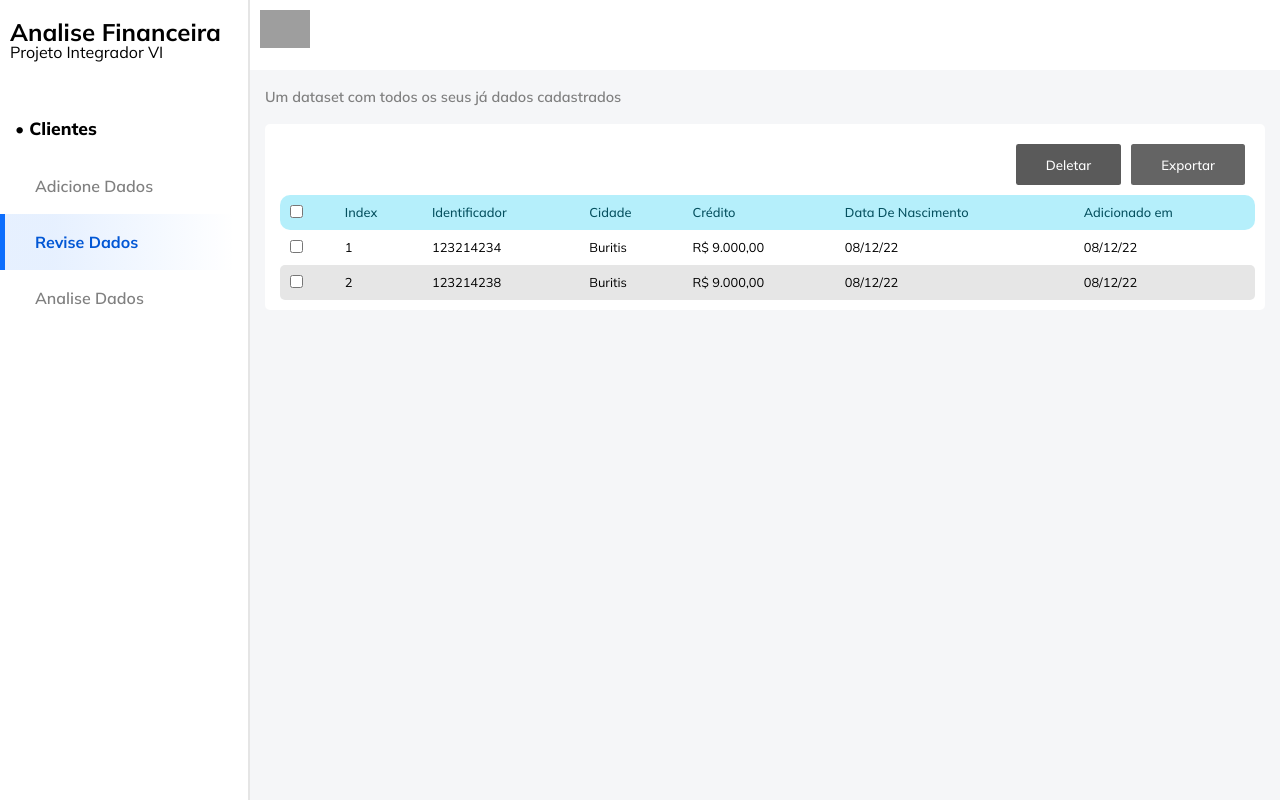
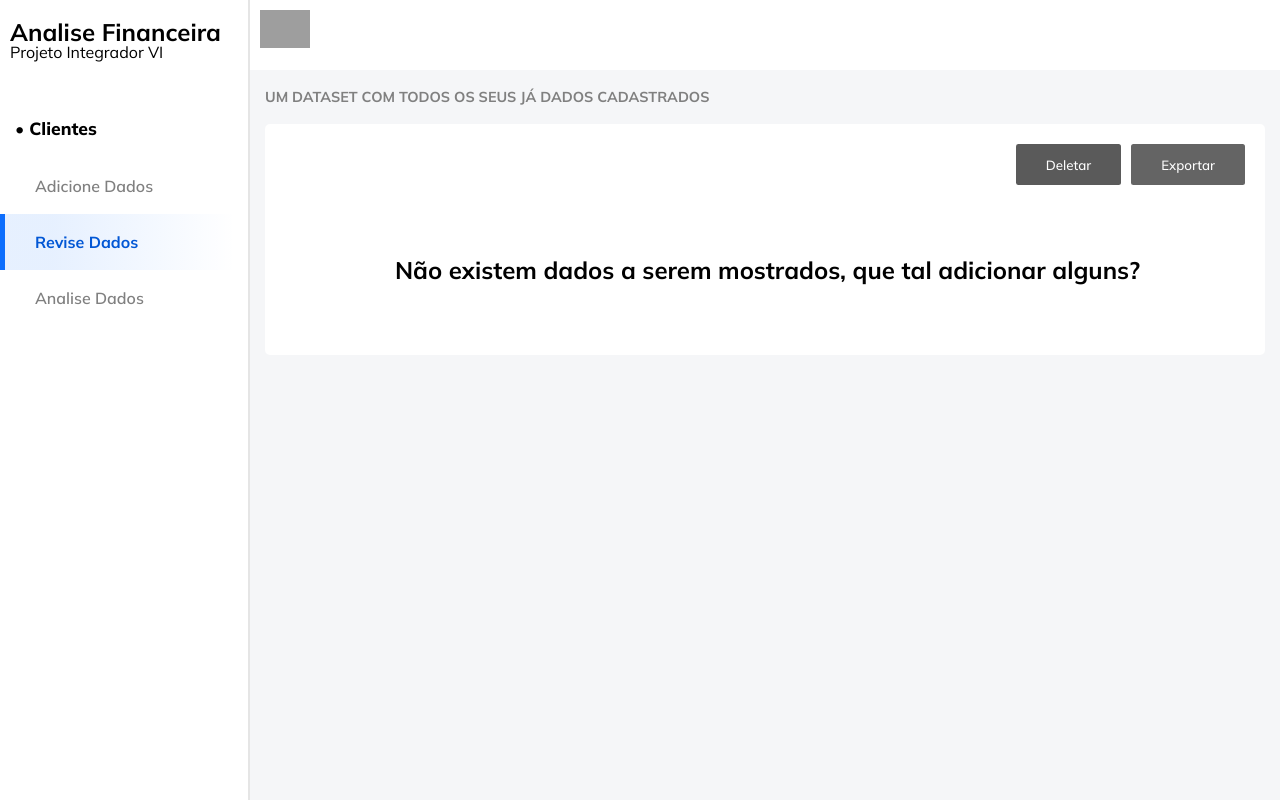
Before and after one commit to alvarogfn/projeto-integrador-vi, a Vue app in the folder frontend/: page /app/clients/dataset in a window 1280 px wide. Built offline with nearby package versions, Linux system fonts and the light colour scheme; grey boxes are pictures that could not be loaded.

Commit message:
dataset adjusts

```diff
--- a/frontend/src/views/clients/clients-dataset-view.vue
+++ b/frontend/src/views/clients/clients-dataset-view.vue
@@ -56,8 +56,8 @@
           </tr>
         </tbody>
       </table>
-      <h1 v-else>
-        Não existem dados a serem computados, que tal adicionar alguns?
+      <h1 class="dataset__empty" v-else>
+        Não existem dados a serem mostrados, que tal adicionar alguns?
       </h1>
     </section>
   </div>
@@ -97,20 +97,20 @@
   }
 
   onMounted(async () => {
-    dataset.value.push({
-      id: "123214234",
-      city: "Buritis",
-      birthdate: Date.now() - 400,
-      credit: 9000,
-      createdAt: Date.now() - 4000,
-    });
-    dataset.value.push({
-      id: "123214238",
-      city: "Buritis",
-      birthdate: Date.now() - 30,
-      credit: 9000,
-      createdAt: Date.now() - 590,
-    });
+    // dataset.value.push({
+    //   id: "123214234",
+    //   city: "Buritis",
+    //   birthdate: Date.now() - 400,
+    //   credit: 9000,
+    //   createdAt: Date.now() - 4000,
+    // });
+    // dataset.value.push({
+    //   id: "123214238",
+    //   city: "Buritis",
+    //   birthdate: Date.now() - 30,
+    //   credit: 9000,
+    //   createdAt: Date.now() - 590,
+    // });
   });
 </script>
 
@@ -121,9 +121,11 @@
     margin: 15px;
 
     &__title {
+      font-weight: 700;
+      color: gray;
+
+      text-transform: uppercase;
       font-size: 0.9rem;
-      color: gray;
-      font-weight: 600;
       margin: 20px 0;
     }
 
@@ -134,9 +136,24 @@
       padding: 10px;
     }
 
+    &__empty {
+      display: flex;
+      align-items: center;
+      justify-content: center;
+
+      height: 150px;
+      font-size: 1.5rem;
+      font-weight: 700;
+    }
+
     &__content {
       @include card($color: transparent);
       font-size: 0.8rem;
+
+      input[type="checkbox"] {
+        width: 20px;
+        height: 20px;
+      }
     }
 
     &__button {
@@ -154,14 +171,14 @@
     width: 100%;
 
     &__head {
-      background-color: rgba($color: $color-2, $alpha: 0.3);
-      color: darken($color: $color-2, $amount: 30%);
+      background-color: rgba($color: $color-1, $alpha: 0.3);
+      color: darken($color: $color-1, $amount: 30%);
       font-weight: 500;
 
       td {
         vertical-align: middle;
         border-style: solid none;
-        padding: 10px;
+        padding: 15px;
 
         &:last-child {
           border-bottom-right-radius: 10px;
@@ -189,7 +206,7 @@
       }
 
       td {
-        padding: 10px;
+        padding: 15px;
         vertical-align: middle;
         height: 20px;
 
@@ -205,123 +222,4 @@
       }
     }
   }
-
-  // .dataset {
-  //   @include card($color: transparent);
-
-  //   margin: 10px;
-
-  //   &__title {
-  //     font-weight: 600;
-  //     margin: 20px 0;
-  //     font-size: 1.4rem;
-  //   }
-
-  //   &__table {
-  //     width: 100%;
-  //     height: 300px;
-  //     overflow-y: scroll;
-
-  //     td {
-  //       margin-bottom: 10px;
-
-  //       transition: 10ms;
-
-  //       &:nth-child(1) {
-  //         width: 70px;
-  //       }
-
-  //       &:nth-child(2) {
-  //         width: 50px;
-  //       }
-
-  //       &:nth-child(3) {
-  //         width: 500px;
-  //       }
-
-  //       &:nth-child(4) {
-  //         width: 150px;
-  //       }
-
-  //       &:nth-child(5) {
-  //         width: 190px;
-  //       }
-  //     }
-  //   }
-
-  //   &__table-header {
-  //     width: 100%;
-  //     display: table;
-  //     table-layout: fixed;
-  //     color: #1d1d1d;
-
-  //     border-radius: 5px;
-
-  //     overflow: hidden;
-
-  //     font-weight: 500;
-  //     font-size: 0.95rem;
-
-  //     margin-bottom: 10px;
-
-  //     td {
-  //       background-color: darken($color: #fff, $amount: 5%);
-  //       border-style: solid none;
-  //       padding: 10px;
-  //     }
-  //   }
-
-  //   &__table-body {
-  //     display: block;
-
-  //     height: 400px;
-  //     overflow-y: scroll;
-
-  //     tr {
-  //       display: table;
-  //       table-layout: fixed;
-  //       width: 100%;
-
-  //       &:nth-child(even) {
-  //         td {
-  //           background-color: darken($color: #fff, $amount: 3%);
-  //         }
-  //       }
-  //     }
-
-  //     td {
-  //       font-size: 0.9rem;
-
-  //       height: 50px;
-  //       vertical-align: middle;
-  //       border-style: solid none;
-  //       padding: 10px;
-
-  //       &:last-child {
-  //         border-bottom-right-radius: 10px;
-  //         border-top-right-radius: 10px;
-  //       }
-
-  //       &:first-child {
-  //         border-top-left-radius: 10px;
-  //         border-bottom-left-radius: 10px;
-  //       }
-  //     }
-
-  //     input {
-  //       cursor: pointer;
-
-  //       width: 20px;
-  //       height: 20px;
-  //     }
-  //   }
-
-  //   &__table-row {
-  //     &--selected {
-  //       td {
-  //         background-color: rgba($color: $color-1, $alpha: 0.1) !important;
-  //       }
-  //     }
-  //   }
-  // }
 </style>
```
